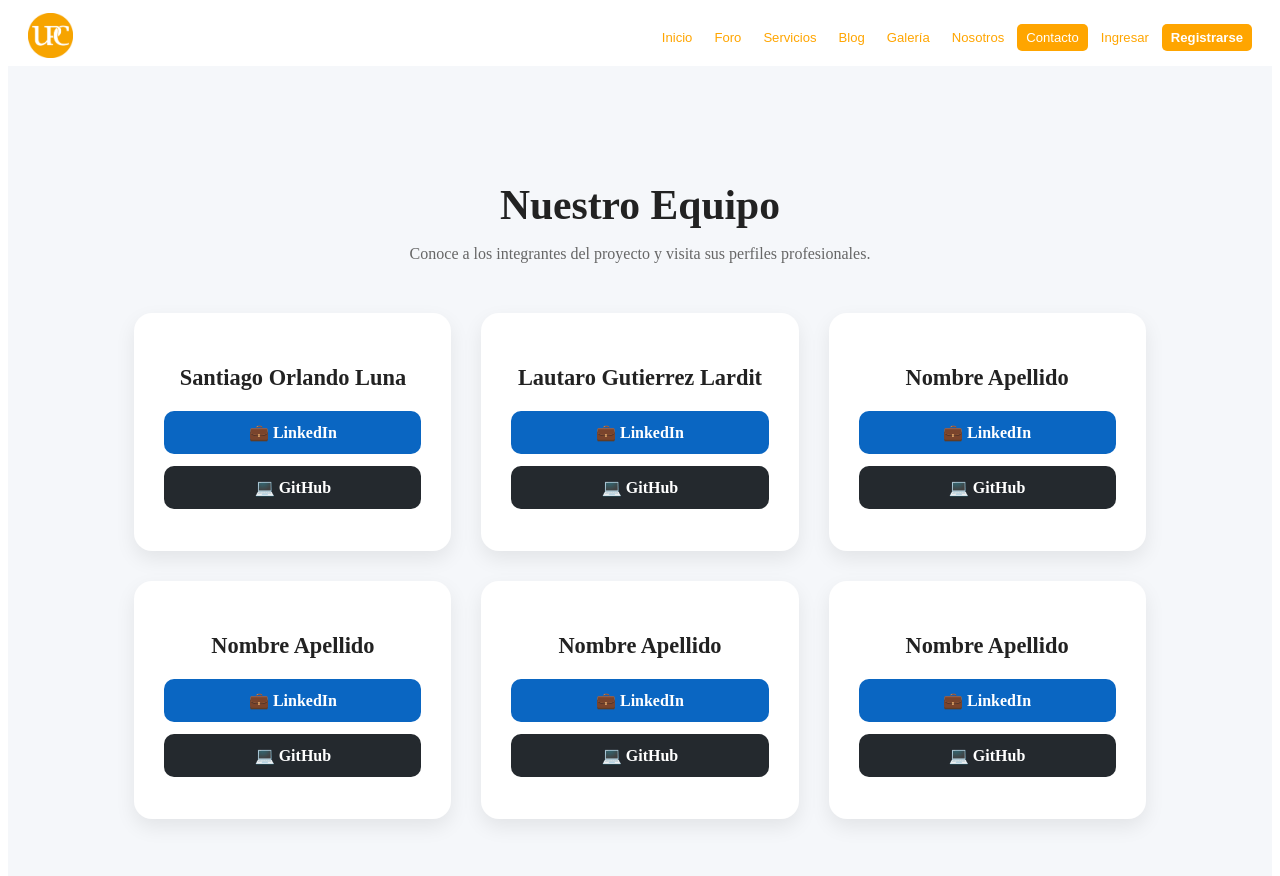
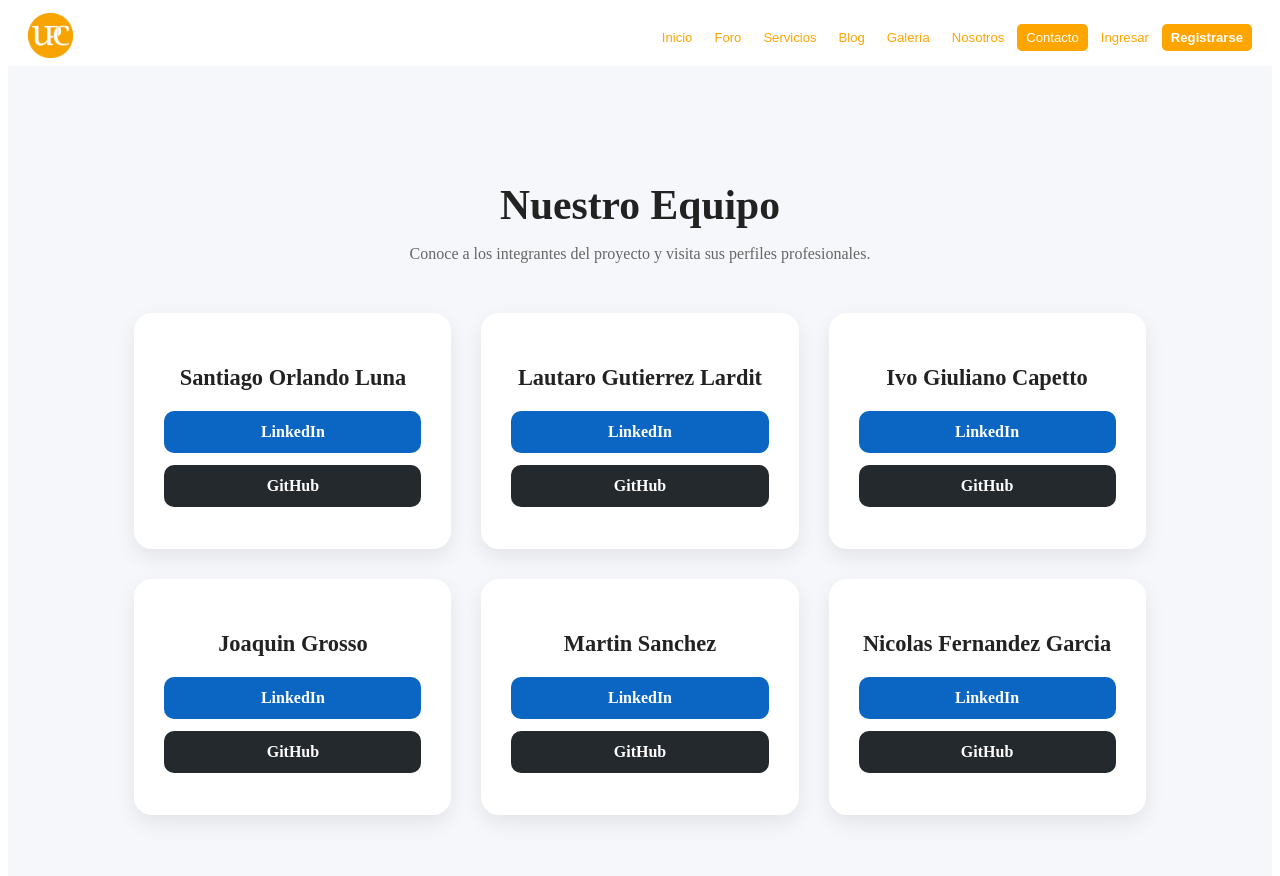
Before and after one commit to elsantos121/proyecto-foro-uni, an Angular app: page /contacto in a window 1280 px wide. Shown: the top 876 px of the page. Built offline with nearby package versions, Linux system fonts and the light colour scheme.

Commit message:
Conatctos3

```diff
--- a/src/app/pages/contacto/contacto.html
+++ b/src/app/pages/contacto/contacto.html
@@ -7,81 +7,80 @@
 
         <div class="contactos-grid">
 
-            <!-- Contacto 1 -->
             <div class="card">
                 <h3>Santiago Orlando Luna</h3>
 
-                <a href="https://linkedin.com/in/usuario1" target="_blank">
-                    💼 LinkedIn
+                <a href="https://www.linkedin.com/in/santiago-luna-671887358/" target="_blank">
+                     LinkedIn
                 </a>
 
-                <a href="https://github.com/usuario1" target="_blank">
-                    💻 GitHub
+                <a href="https://github.com/elsantos121" target="_blank">
+                     GitHub
                 </a>
             </div>
 
-            <!-- Contacto 2 -->
+
             <div class="card">
                 <h3>Lautaro Gutierrez Lardit</h3>
 
-                <a href="https://linkedin.com/in/usuario2" target="_blank">
-                    💼 LinkedIn
+                <a href="https://www.linkedin.com/in/lautaro-gutierrez-lardit-52697a34a/" target="_blank">
+                     LinkedIn
                 </a>
 
-                <a href="https://github.com/usuario2" target="_blank">
-                    💻 GitHub
+                <a href="https://github.com/Lauty-ware" target="_blank">
+                     GitHub
                 </a>
             </div>
 
-            <!-- Contacto 3 -->
+
             <div class="card">
-                <h3>Nombre Apellido</h3>
+                <h3>Ivo Giuliano Capetto</h3>
 
-                <a href="https://linkedin.com/in/usuario3" target="_blank">
-                    💼 LinkedIn
+                <a href="https://www.linkedin.com/in/ivo-giuliano-cappetto-34849336a/" target="_blank">
+                     LinkedIn
                 </a>
 
-                <a href="https://github.com/usuario3" target="_blank">
-                    💻 GitHub
+                <a href="https://github.com/IG4141" target="_blank">
+                     GitHub
                 </a>
             </div>
 
-            <!-- Contacto 4 -->
+
             <div class="card">
-                <h3>Nombre Apellido</h3>
+                <h3>Joaquin Grosso</h3>
 
                 <a href="https://linkedin.com/in/usuario4" target="_blank">
-                    💼 LinkedIn
+                     LinkedIn
                 </a>
 
-                <a href="https://github.com/usuario4" target="_blank">
-                    💻 GitHub
+                <a href="https://github.com/joaquinsamo" target="_blank">
+                     GitHub
                 </a>
             </div>
 
-            <!-- Contacto 5 -->
+
             <div class="card">
-                <h3>Nombre Apellido</h3>
+                <h3>Martin Sanchez</h3>
 
                 <a href="https://linkedin.com/in/usuario5" target="_blank">
-                    💼 LinkedIn
+                     LinkedIn
                 </a>
 
-                <a href="https://github.com/usuario5" target="_blank">
-                    💻 GitHub
+                <a href="https://github.com/c-blackbird" target="_blank">
+                     GitHub
                 </a>
             </div>
 
-            <!-- Contacto 6 -->
+
             <div class="card">
-                <h3>Nombre Apellido</h3>
+                <h3>Nicolas Fernandez Garcia</h3>
 
                 <a href="https://linkedin.com/in/usuario6" target="_blank">
-                    💼 LinkedIn
+                     LinkedIn
                 </a>
 
-                <a href="https://github.com/usuario6" target="_blank">
-                    💻 GitHub
+                <a href="https://github.com/NicoFernz" target="_blank">
+                     GitHub
                 </a>
             </div>
 
```
